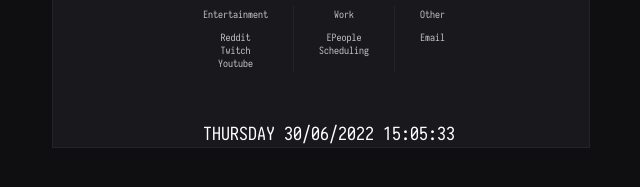
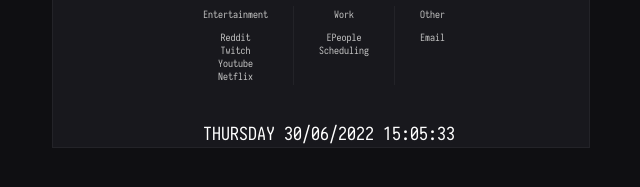
Before and after one commit to HunterSThomp/Hunter-Landing-Page, a plain HTML site: page index.html in a window 1280 px wide. Shown: the part 343-530 px from the top of the page, 250-890 px from the left. Drawn offline with Linux system fonts and the light colour scheme.

Commit message:
Update index.html

```diff
--- a/index.html
+++ b/index.html
@@ -25,6 +25,7 @@
                     <li><a href="https://reddit.com/r/all">Reddit</a></li>
                     <li><a href="https://twitch.tv">Twitch</a></li></li>
                     <li><a href="https://youtube.com">Youtube</a></li>
+                    <li><a href="https://netflix.com">Netflix</a></li>
             </ul>
 
             <ul class="work">
```
